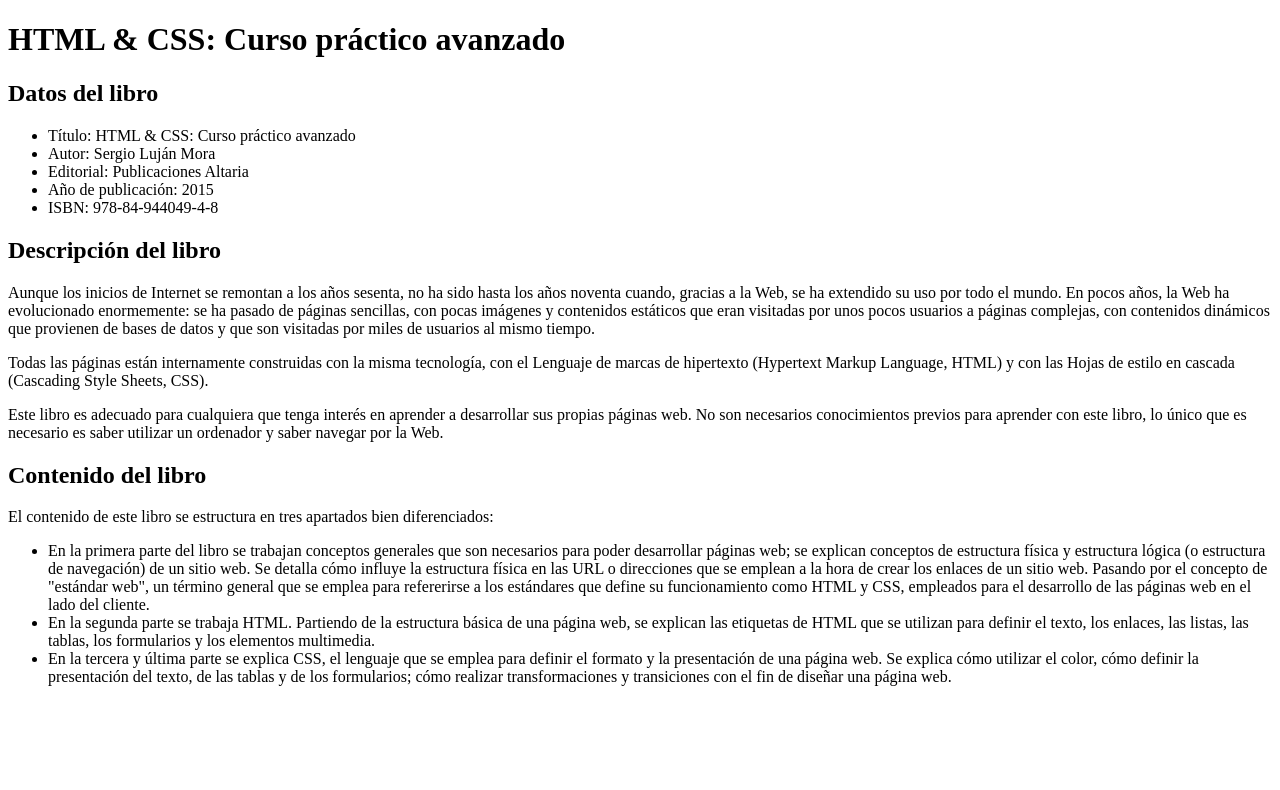
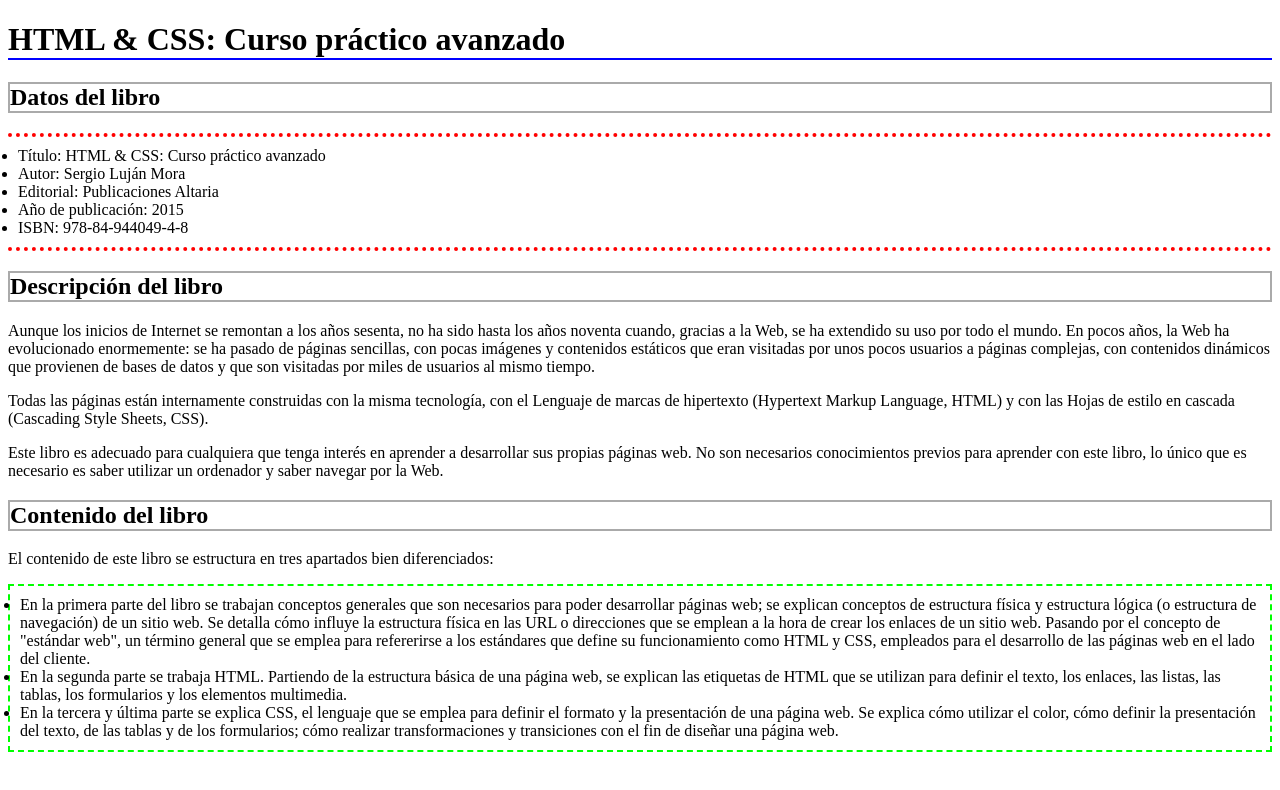
Before and after one commit to Yhonier182/pet-shop-maqueta, a plain HTML site: page template/box-model.html in a window 1280 px wide. Drawn offline with Linux system fonts and the light colour scheme.

Commit message:
Practica-BoxModel Css

```diff
--- /dev/null
+++ b/style/style-box-model.css
@@ -0,0 +1,21 @@
+
+h1{
+    border-bottom: 2px solid #00F;
+}
+
+h2 {
+    border: 2px solid #AAA;
+}
+
+ul{
+    border-top: 4px dotted #F00; /* Borde superior */
+    border-bottom: 4px dotted #F00; /* Borde inferior */
+    padding: 10px; /*añade mayor espacio interior */
+
+    /*dotted; el borde del elemento se renderizará como una serie de puntos alineados.*/
+}
+
+.ul1{
+    border: 2px dashed #0F0; /* Borde completo de 2px, con guiones y verde */
+ /*dashed: Especifica el estilo del borde. En este caso, el borde será de tipo "discontinuo" o "guiones". */
+}
--- a/styles/style.css
+++ b/style/style.css
@@ -32,7 +32,6 @@ div{
 }
 
 
-/*Agrega los selectores aquí */
 
 /*Agrega los selectores aquí */
 #eliminar{
--- a/template/box-model.html
+++ b/template/box-model.html
@@ -1,8 +1,9 @@
 <!DOCTYPE html>
-<html>
-
+<html lang="es">
 <head>
-    <meta charset="utf-8" />
+    <meta charset="UTF-8">
+    <meta name="viewport" content="width=device-width, initial-scale=1.0">
+    <link rel="stylesheet" href="/style/style-box-model.css">
     <title>HTML &amp; CSS: Curso práctico avanzado</title>
 </head>
 
@@ -48,7 +49,8 @@
         El contenido de este libro se estructura en tres apartados bien diferenciados:
     </p>
 
-    <ul>
+
+    <ul class="ul1" >
         <li>En la primera parte del libro se trabajan conceptos generales que son necesarios para poder desarrollar
             páginas web; se explican conceptos de estructura física y estructura lógica (o estructura de navegación) de
             un sitio web. Se detalla cómo influye la estructura física en las URL o direcciones que se emplean a la hora
```
Also changed, not shown: index.html (+1 -1 lines), template/ejericio1.html (+1 -1 lines), styles/style-box-model.css (deleted).
